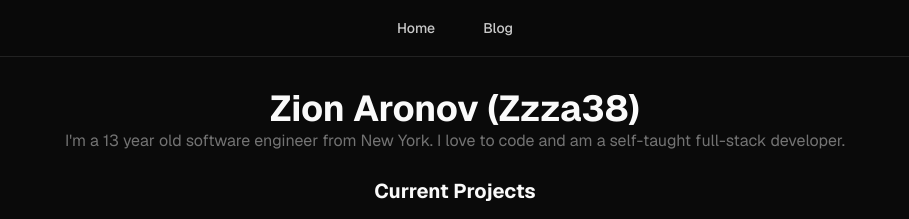
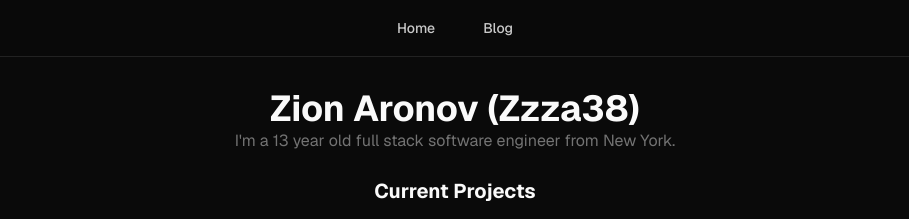
Before and after one commit to Zzza38/zion-site, a Next.js app: page / in a window 1280 px wide. Shown: the top 219 px of the page, without its empty margins (185-1094 px from the left). Built offline with nearby package versions, Linux system fonts and the light colour scheme.

Commit message:
Revise personal description in page.tsx
Updated description to reflect full stack expertise.

```diff
--- a/src/app/page.tsx
+++ b/src/app/page.tsx
@@ -75,7 +75,7 @@ export default function Home() {
             <main className="flex w-full flex-col items-center p-4 pt-8">
                 <h1 className="text-4xl font-bold">Zion Aronov (Zzza38)</h1>
                 <p className="text-m max-w-3/4 text-neutral-500">
-                    I&apos;m a 13 year old software engineer from New York. I love to code and am a self-taught full-stack developer.
+                    I&apos;m a 13 year old full stack software engineer from New York.
                 </p>
                 <br />
                 <h2 className="text-xl font-bold">Current Projects</h2>
```
